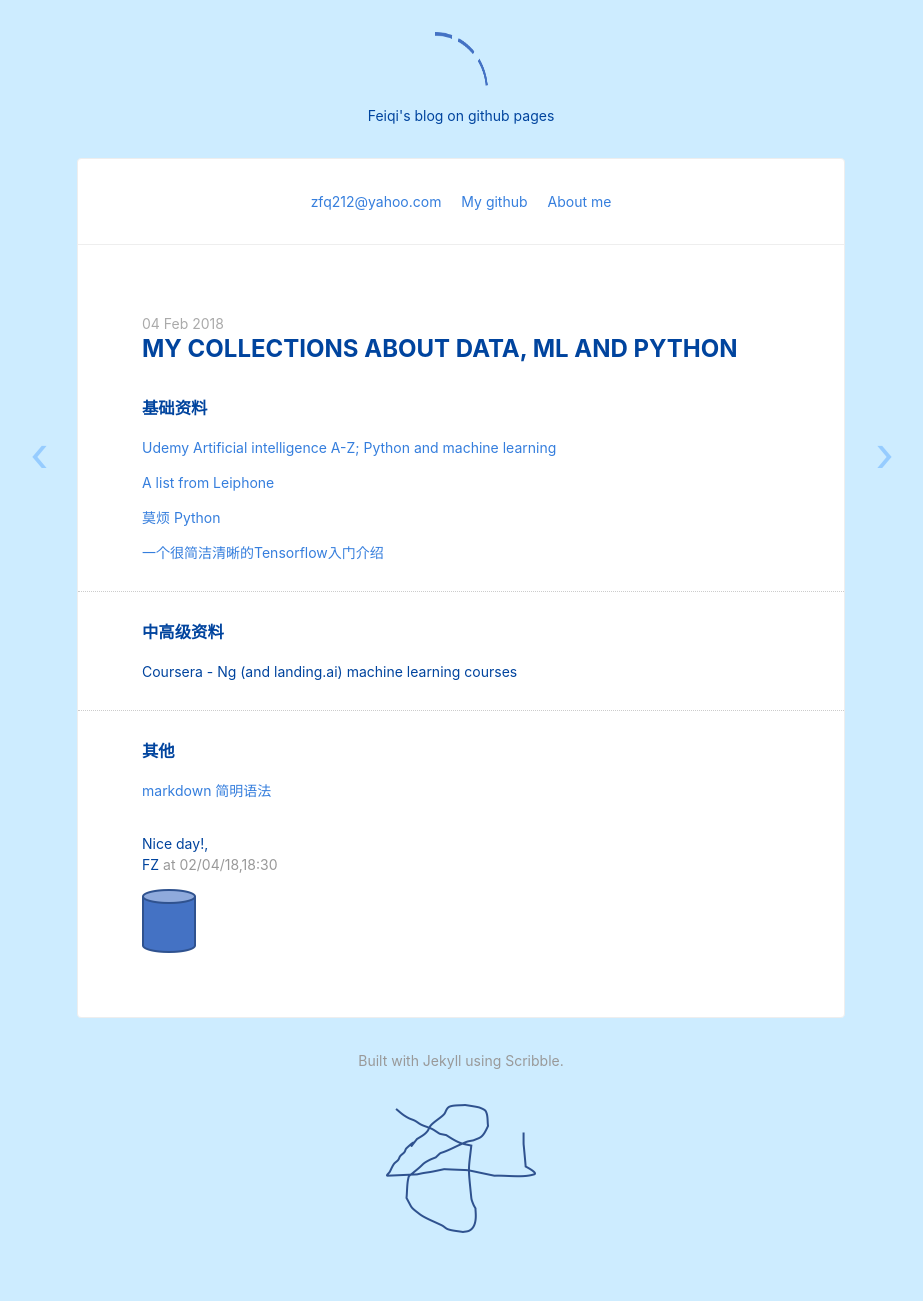
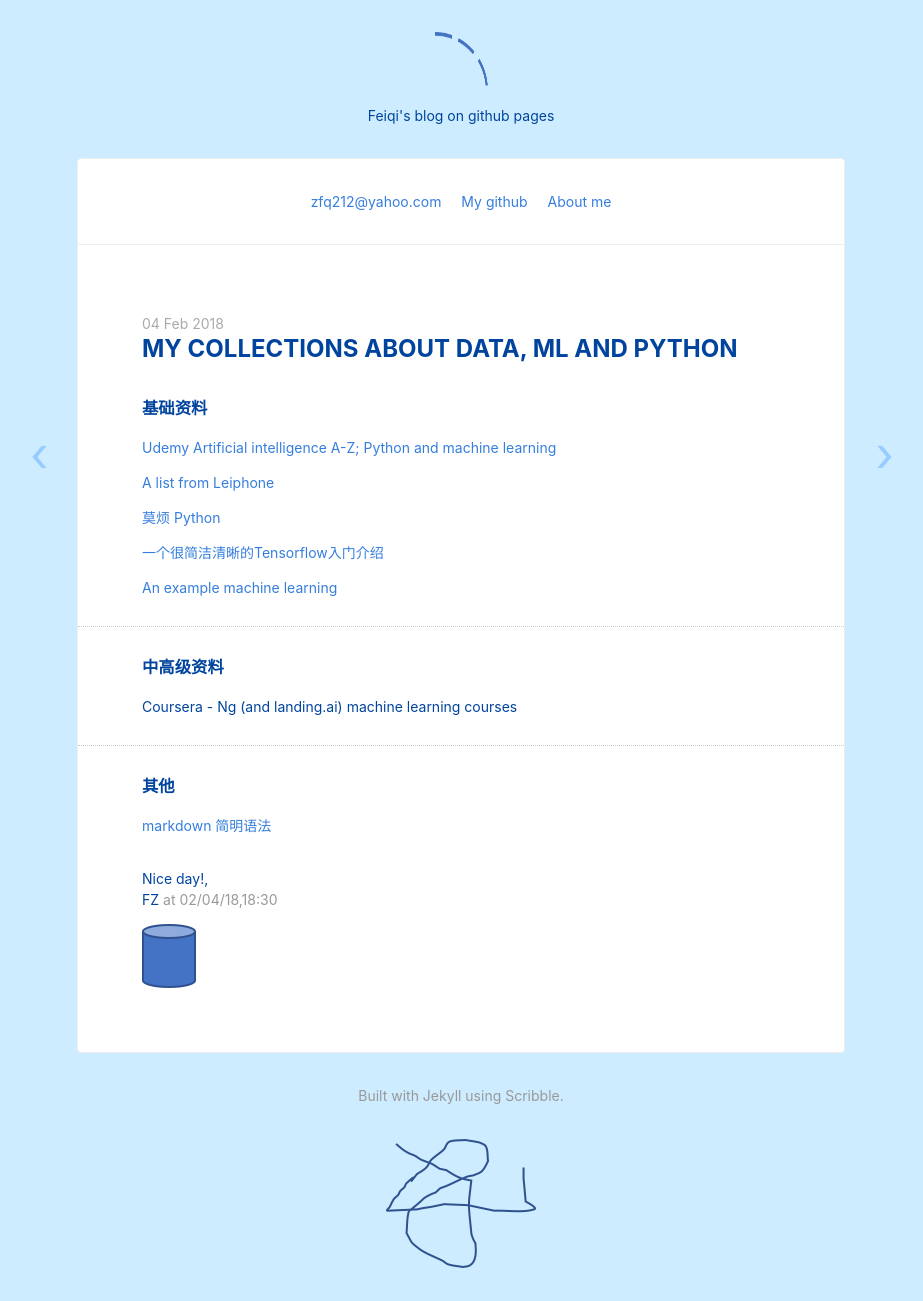
Before and after one commit to zfq212git/zfq212git.github.io, a Jekyll site: the page built from _posts/2018-02-04-test1-firstPost.md, in a window 1280 px wide. Shown: the whole page, without its empty margins (179-1102 px from the left). Built offline with Jekyll 4.4.1, drawn with Linux system fonts in a browser that asks for light colours; nearby versions of some CDN libraries; before the commit the page ends 1266 px from its top, so only the background shows below that.

Commit message:
Update 2018-02-04-test1-firstPost.md

```diff
--- a/_posts/2018-02-04-test1-firstPost.md
+++ b/_posts/2018-02-04-test1-firstPost.md
@@ -13,6 +13,8 @@
 
 [一个很简洁清晰的Tensorflow入门介绍](http://blog.csdn.net/mmc2015/article/details/69735070)
 
+[An example machine learning](http://nbviewer.jupyter.org/github/rhiever/Data-Analysis-and-Machine-Learning-Projects/blob/master/example-data-science-notebook/Example%20Machine%20Learning%20Notebook.ipynb)
+
 ---
 
 ### 中高级资料
```
